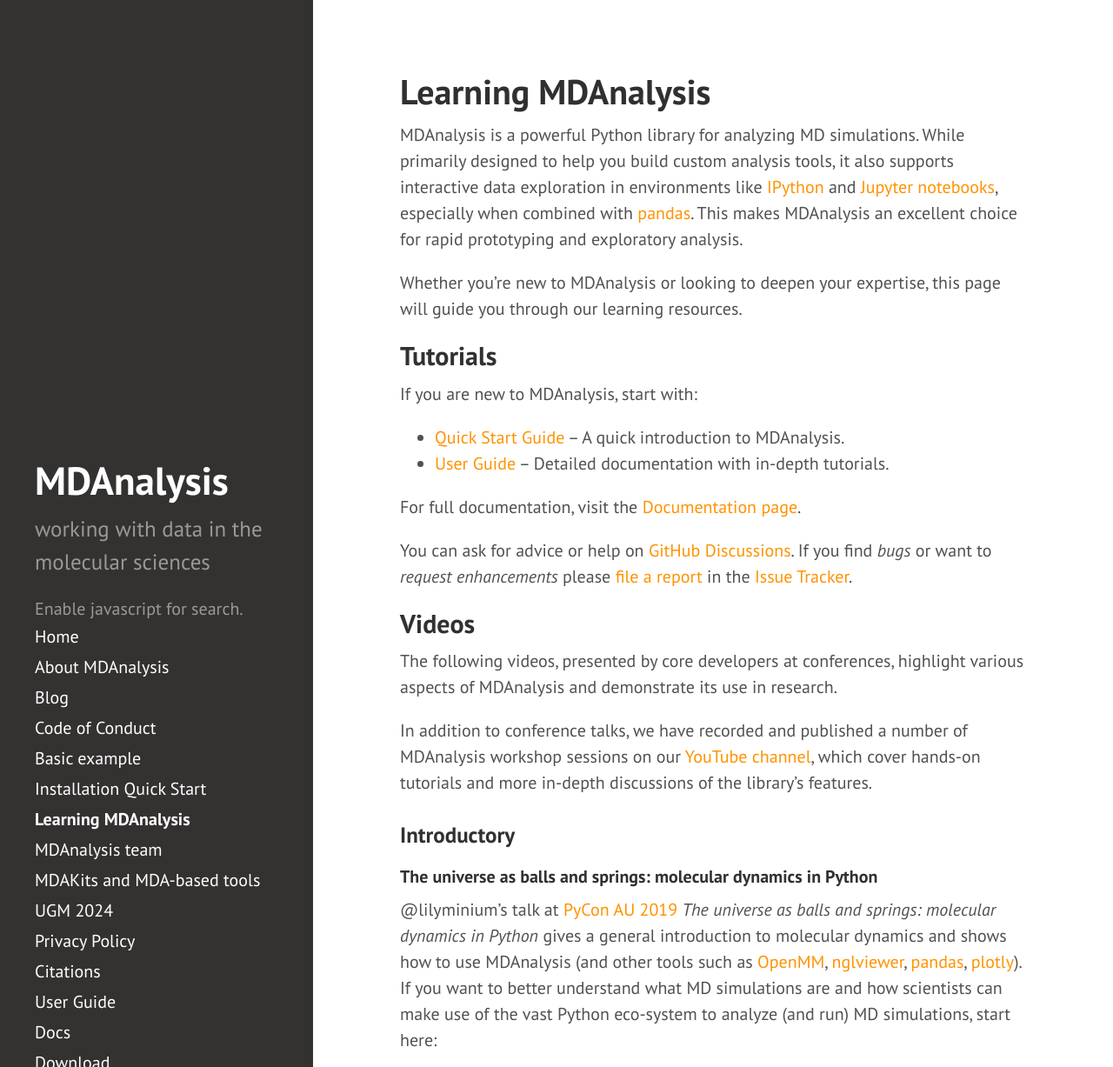
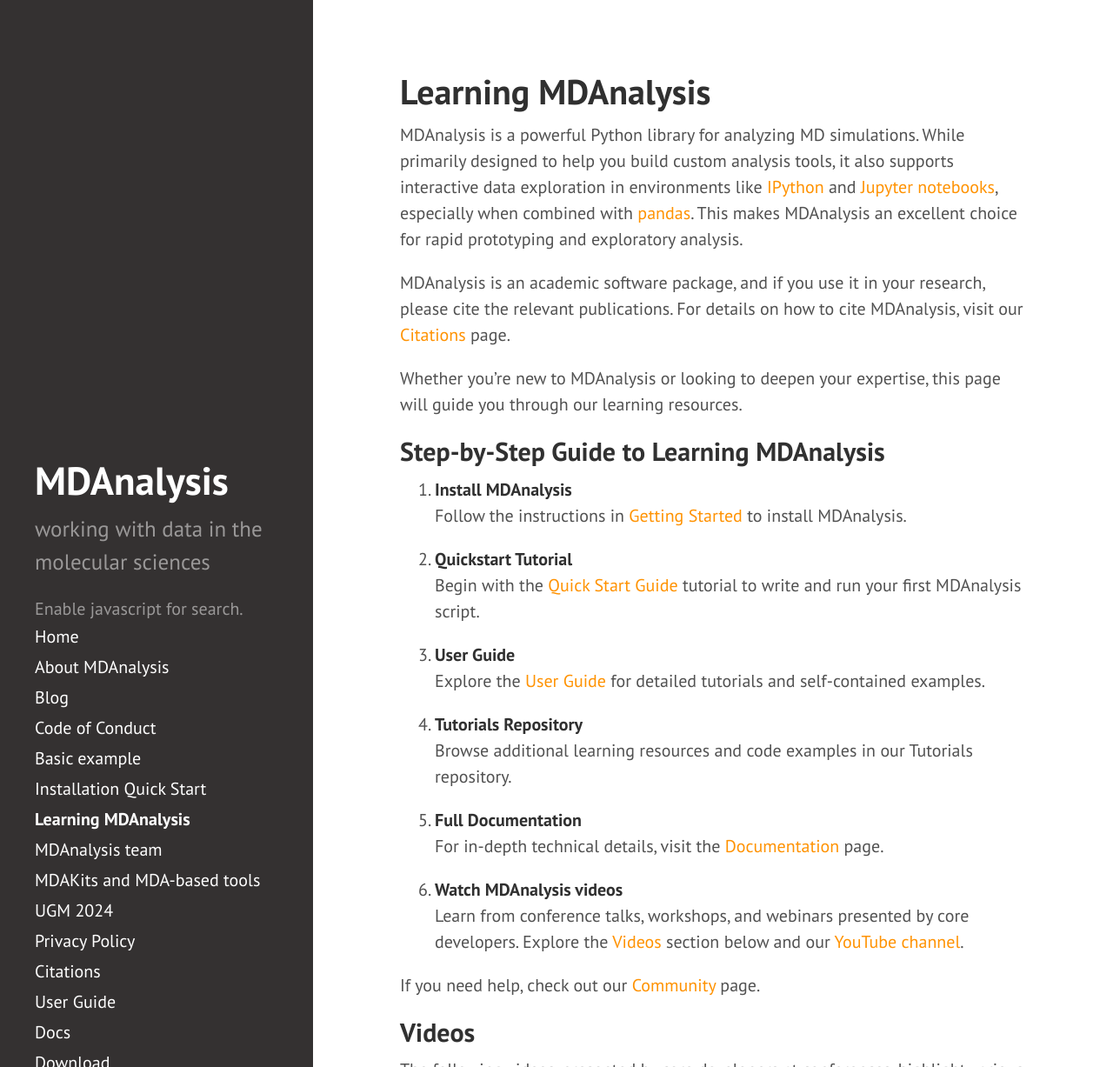
Before and after one commit to MDAnalysis/MDAnalysis.github.io, a Jekyll site: the page built from pages/learning_MDAnalysis.md, in a window 1280 px wide and 1400 px high, cut to the strip 0-1227 px from the top of the window. Shown: the whole strip at 87% size. Built offline with Jekyll 4.4.1, drawn with Linux system fonts in a browser that asks for light colours; comment, search, counter and statistics services are not loaded.

Commit message:
address PR review comments and restructure page

```diff
--- a/pages/learning_MDAnalysis.md
+++ b/pages/learning_MDAnalysis.md
@@ -6,27 +6,37 @@ order: 3
 
 MDAnalysis is a powerful Python library for analyzing MD simulations. While primarily designed to help you build custom analysis tools, it also supports interactive data exploration in environments like [IPython](http://ipython.org/) and [Jupyter notebooks](https://jupyter.org/), especially when combined with [pandas](http://pandas.pydata.org/). This makes MDAnalysis an excellent choice for rapid prototyping and exploratory analysis.
 
+MDAnalysis is an academic software package, and if you use it in your research, please cite the relevant publications. For details on how to cite MDAnalysis, visit our [Citations]({{ site.baseurl }}/pages/citations/) page.
+
 Whether you're new to MDAnalysis or looking to deepen your expertise, this page will guide you through our learning resources.
 
-## Tutorials ##
+## Step-by-Step Guide to Learning MDAnalysis
 
-If you are new to MDAnalysis, start with:
+1. **Install MDAnalysis**
+   Follow the instructions in [Getting Started]({{ site.baseurl }}/pages/getting_started/) to install MDAnalysis.
 
-- [{{ site.docs.quickstart.name }}]({{ site.docs.quickstart.url }}) – A quick introduction to MDAnalysis.
-- [{{ site.docs.userguide.name }}]({{ site.docs.userguide.url }}) – Detailed documentation with in-depth tutorials.
+2. **Quickstart Tutorial**
+	Begin with the [{{ site.docs.quickstart.name }}]({{ site.docs.quickstart.url }}) tutorial to write and run your first MDAnalysis script.
 
-For full documentation, visit the [Documentation page]({{ site.docs.url }}).
+3. **User Guide**
+	Explore the [{{ site.docs.userguide.name }}]({{ site.docs.userguide.url }}) for detailed tutorials and self-contained examples.
 
-You can ask for advice or help on [{{ site.mailinglists.discussion.name }}]({{
-site.mailinglists.discussion.url }}). If you find *bugs* or want to *request enhancements* please [file a report]({{site.github.wiki }}/ReportingProblems) in the [Issue Tracker]({{sitemap.github.issues }}).
+4. **Tutorials Repository**
+	Browse additional learning resources and code examples in our Tutorials repository.
 
-## Videos ##
+5. **Full Documentation**
+   For in-depth technical details, visit the [Documentation]({{ site.baseurl }}/pages/documentation/) page.
+
+6. **Watch MDAnalysis videos**
+   Learn from conference talks, workshops, and webinars presented by core developers. Explore the [Videos](#videos) section below and our [YouTube channel](https://www.youtube.com/channel/UC3TCuK-z_bJNdwWCvsH9D3Q).
+
+If you need help, check out our [Community]({{ site.baseurl }}/pages/community/) page.
+
+## Videos
 
 The following videos, presented by core developers at conferences, highlight various aspects of MDAnalysis and demonstrate its use in research.
 
-In addition to conference talks, we have recorded and published a number of MDAnalysis workshop sessions on our [YouTube channel](https://www.youtube.com/channel/UC3TCuK-z_bJNdwWCvsH9D3Q), which cover hands-on tutorials and more in-depth discussions of the library's features.
-
-### Introductory ###
+### Introductory
 
 #### The universe as balls and springs: molecular dynamics in Python
 @lilyminium's talk at [PyCon AU 2019](https://2019.pycon-au.org/) *The universe as balls and
@@ -58,9 +68,7 @@ analysis of molecular dynamics
 simulations](http://conference.scipy.org/proceedings/scipy2016/oliver_beckstein.html)
 which adds detail to the concepts outlined in this talk.
 
-
-
-### Intermediate ###
+### Intermediate
 
 #### Looking at molecules using Python
 @jbarnoud presented at the PyGrunn 2017 conference _Looking at
@@ -75,7 +83,6 @@ data):
 	allowfullscreen class="video"></iframe>
 </div>
 
-
 #### BioExcel Webinar: MDAnalysis: Interoperable analysis of biomolecular simulations in Python
 
 In this [BioExcel](https://bioexcel.eu/) webinar, three of the MDAnalysis Core
```
